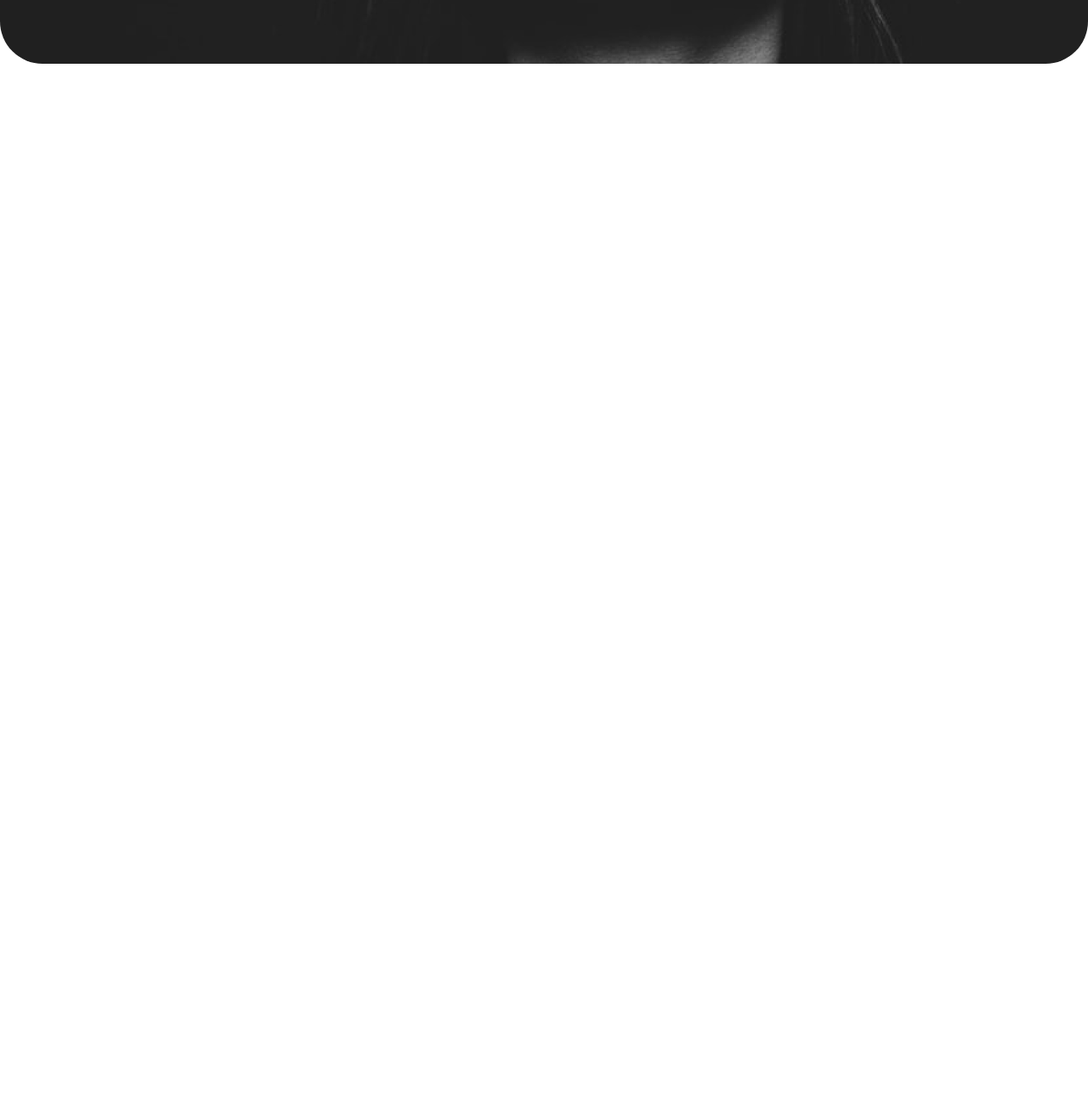
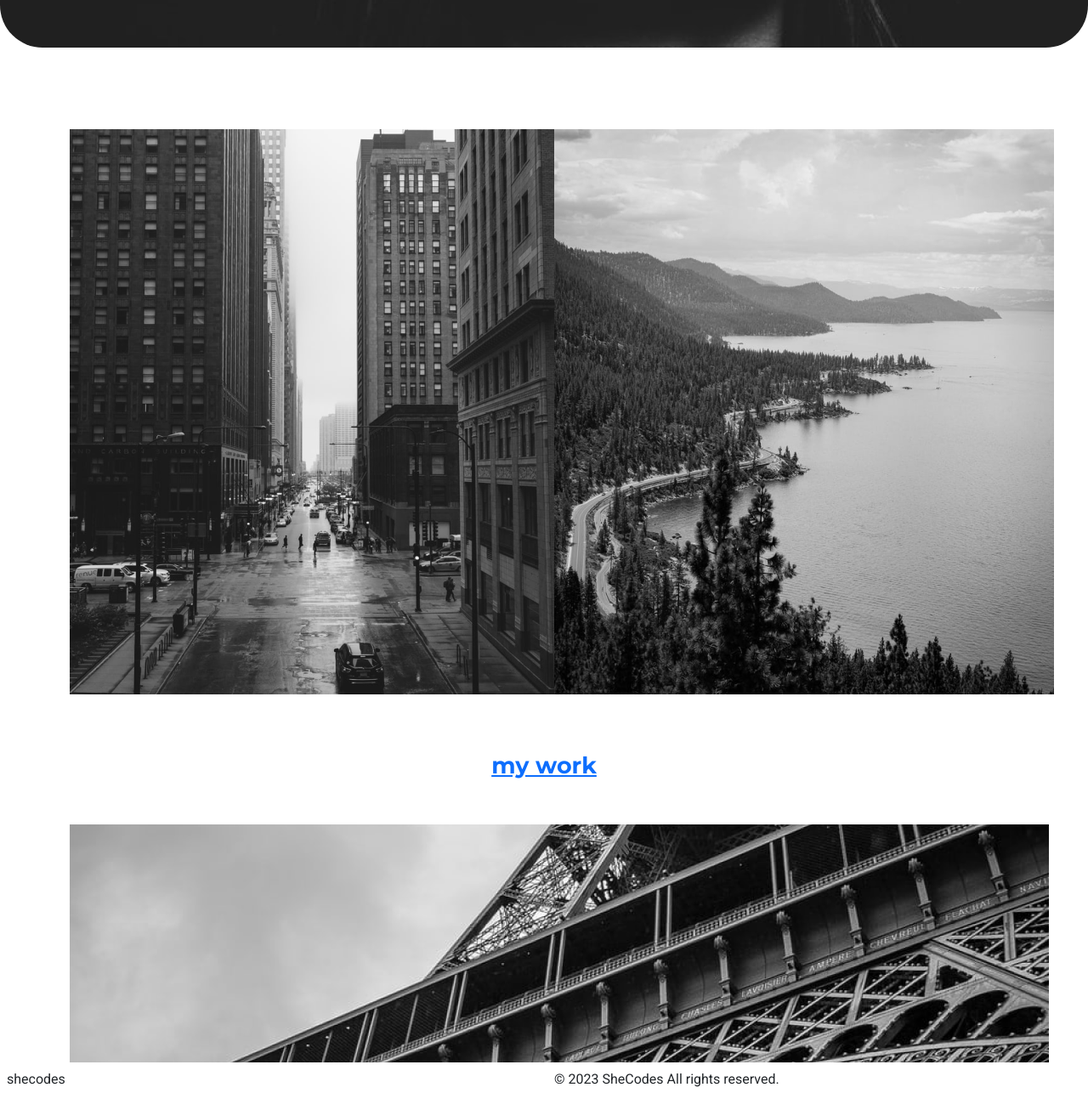
Before and after one commit to Parastoo-coding/Portfolio-Project, a plain HTML site: page index.html in a window 1280 px wide. Shown: the part 748-2054 px from the top of the page at 85% size. Before the commit the page ends 823 px from the top, so only its background shows below. Drawn offline with nearby package versions, Linux system fonts and the light colour scheme.

Commit message:
Added Homepage Contents and CSS Codes

```diff
--- a/index.html
+++ b/index.html
@@ -3,7 +3,6 @@
   <head>
     <meta charset="UTF-8" />
     <meta http-equiv="X-UA-Compatible" content="IE=edge" />
-
     <link rel="stylesheet" href="/style/portfolio.css" />
     <title>Document</title>
     <link
@@ -56,5 +55,29 @@
       </h5>
       <a href="#" class="btn btn-homepage mt-20 rounded"> Get Started </a>
     </div>
+    <div class="container">
+      <div class="row mt-5">
+        <div class="col-sm-6 d-flex mt-5 mb-3">
+          <img src="../images/long-street.png" alt="" />
+          <img src="../images/lake.png" alt="" />
+        </div>
+        <div class="link-work text-center mb-5 mt-5">
+          <a href="#"> my work </a>
+        </div>
+        <div class="col-sm-1">
+          <img src="../images/Eiffel.png" alt="" />
+        </div>
+      </div>
+    </div>
+    <footer>
+      <div class="row p-2">
+        <div class="col-sm-6">
+          <p>shecodes</p>
+        </div>
+        <div class="col-sm-6">
+          <p>© 2023 SheCodes All rights reserved.</p>
+        </div>
+      </div>
+    </footer>
   </body>
 </html>
--- a/style/portfolio.css
+++ b/style/portfolio.css
@@ -1,7 +1,9 @@
 /*font-family: 'Roboto', sans-serif;
 
 font-family: 'Montserrat', sans-serif;*/
-
+body {
+  background-color: black;
+}
 h1,
 h5,
 p {
@@ -21,12 +23,13 @@ h1 {
   font-size: 14px;
   font-family: "Montserrat", sans-serif;
   font-weight: bold;
+  line-height: 15px;
 }
 .hero {
   text-align: center;
   background-image: url(../images/shelley-photo.png);
-  padding-top: 274px;
-  padding-bottom: 310px;
+  padding-top: 276px;
+  padding-bottom: 301px;
   padding-right: 422px;
   padding-left: 423px;
   color: white;
@@ -45,3 +48,10 @@ h1 {
   font-family: "Roboto", sans-serif;
   margin-top: 20px;
 }
+.link-work {
+  font-size: 27px;
+  font-family: "Montserrat", sans-serif;
+  color: white;
+  text-decoration: none;
+  font-weight: normal;
+}
```
Also changed, not shown: images/Eiffel.png (added), images/lake.png (added), images/long-street.png (added).
